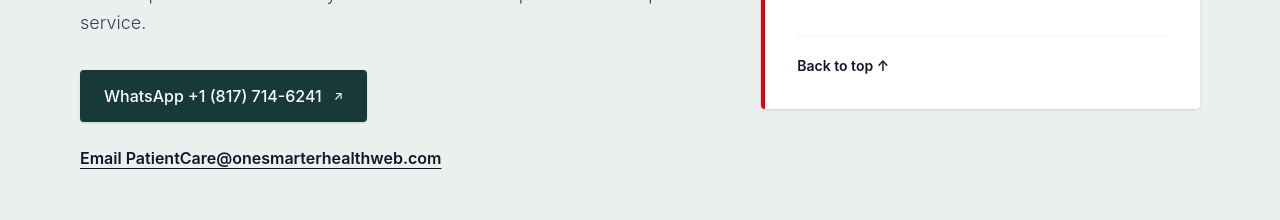
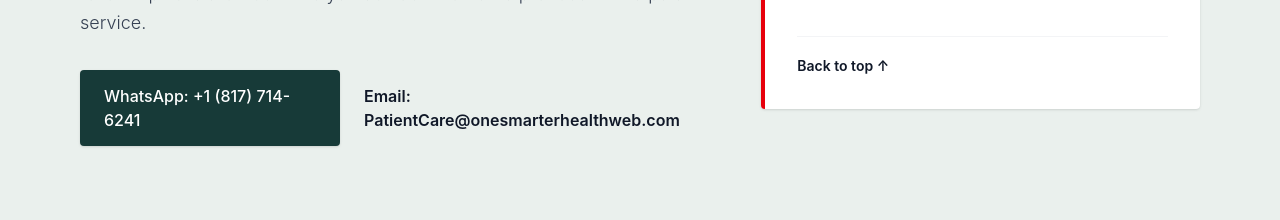
Before and after one commit to OneSmarterInc/OnesmarterHealth_New_Frontend, a React (Vite) app: page / in a window 1280 px wide. Shown: the part 3116-3336 px from the top of the page. Built offline with nearby package versions, Linux system fonts and the light colour scheme; no server answers.

Commit message:
Refactor contact methods in HomePage component

```diff
--- a/src/components/HomePage.jsx
+++ b/src/components/HomePage.jsx
@@ -190,23 +190,18 @@
               Email or WhatsApp our patient coordinator. You can share reports or photos when you are ready. A short message is enough to begin, and the coordinator can reply there or arrange a call. The initial conversation and follow-up calls are free while you decide whether to proceed with a paid service.
             </p>
 
-            <div className="flex flex-wrap items-center gap-6">
-              <a
-  href="https://wa.me/18177146241?text=Hello%2C%20I%20would%20like%20to%20ask%20about%20my%20case."
-  target="_blank"
-  rel="noopener noreferrer"
-  className="bg-[#173a38] hover:bg-[#112a29] text-white font-medium px-6 py-3.5 rounded shadow flex items-center space-x-3 transition-colors"
->
-  <span>WhatsApp +1 (817) 714-6241</span>
-  <span className="text-xs" aria-hidden="true">↗</span>
-</a>
+            <div className="flex flex-col sm:flex-row items-start sm:items-center gap-6">
 
-              <a
-                href="mailto:PatientCare@onesmarterhealthweb.com?subject=Inquiry%20About%20My%20Case"
-                className="text-gray-900 font-semibold underline underline-offset-4 hover:text-[#173a38] transition-colors text-base"
-              >
-                Email PatientCare@onesmarterhealthweb.com
-              </a>
+              {/* WhatsApp Text Block (No href, prevents popup) */}
+              <div className="bg-[#173a38] text-white font-medium px-6 py-3.5 rounded shadow flex items-center space-x-3 select-all cursor-text">
+                <span>WhatsApp: +1 (817) 714-6241</span>
+              </div>
+
+              {/* Email Text Block (No href, prevents popup) */}
+              <div className="text-gray-900 font-semibold text-base select-all cursor-text py-2">
+                Email: PatientCare@onesmarterhealthweb.com
+              </div>
+
             </div>
           </div>
 
```
